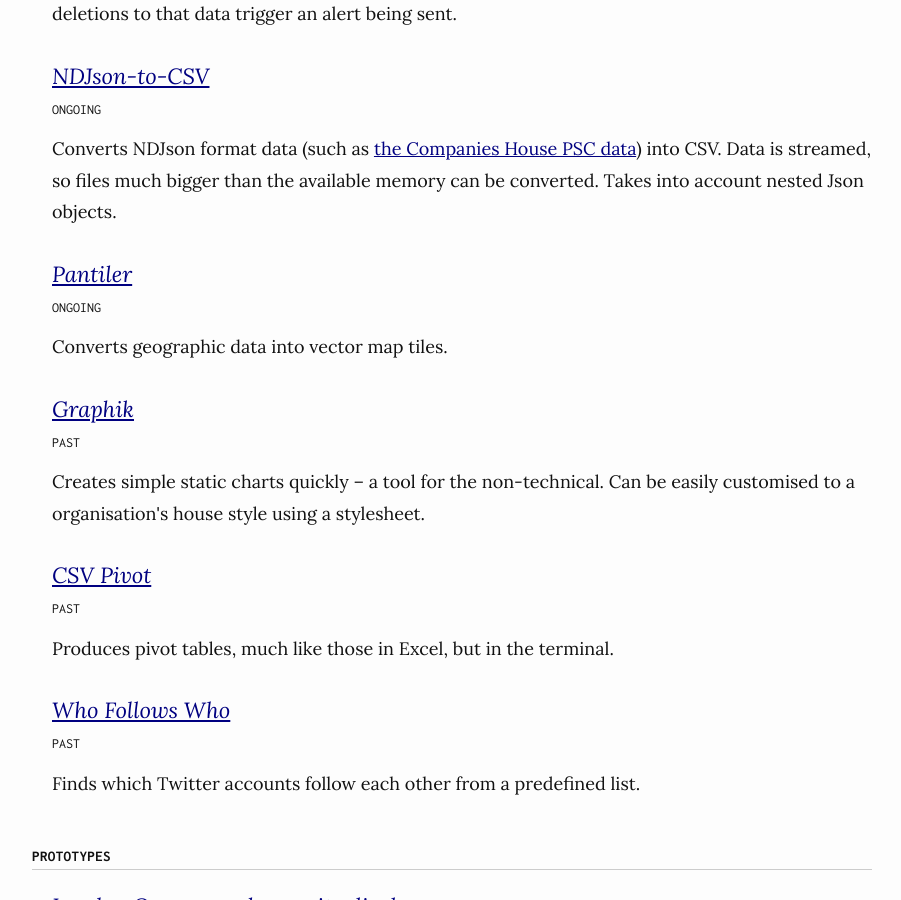
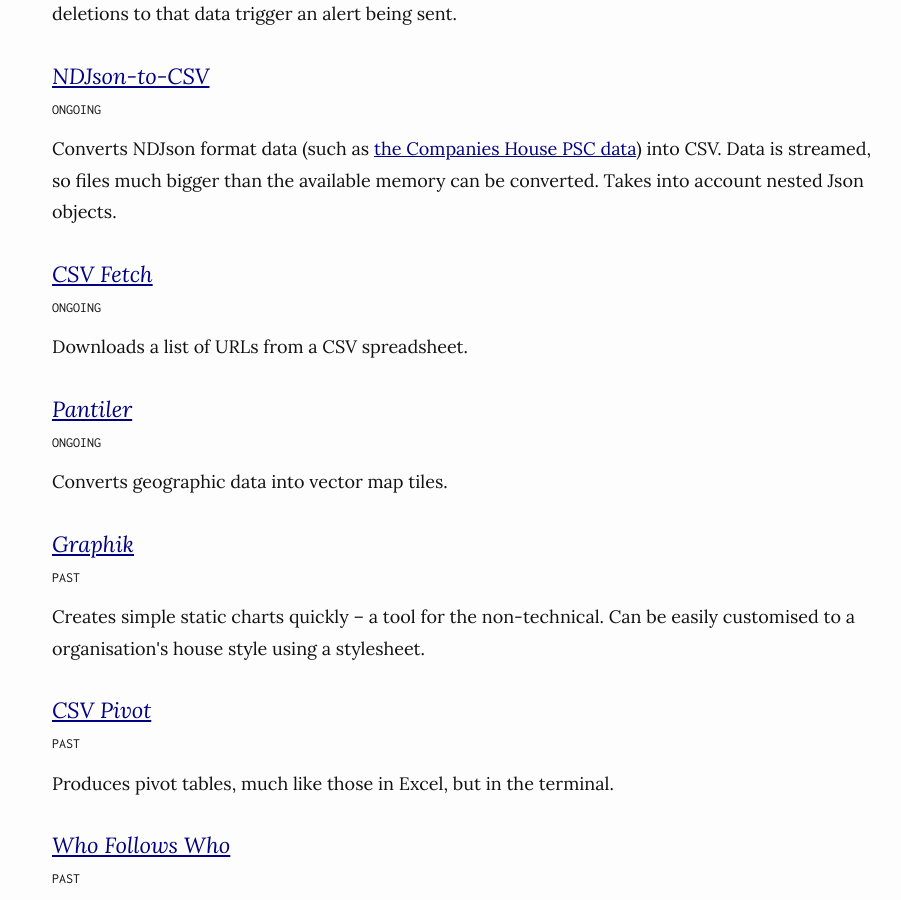
Before and after one commit to maxharlow/maxharlow.github.io, a Jekyll site: the page built from projects.md, in a window 1280 px wide and 900 px high, scrolled down 728 px. Shown: the whole window, without its empty margins (188-1089 px from the left). Built offline with Jekyll 4.4.1, drawn with Linux system fonts in a browser that asks for light colours.

Commit message:
Add CSV Fetch

```diff
--- a/_data/projects.yaml
+++ b/_data/projects.yaml
@@ -25,6 +25,13 @@
     state: ongoing
     details: |
         Converts NDJson format data (such as [the Companies House PSC data](http://download.companieshouse.gov.uk/en_pscdata.html)) into CSV. Data is streamed, so files much bigger than the available memory can be converted. Takes into account nested Json objects.
+
+-   title: CSV Fetch
+    link: https://github.com/maxharlow/csv-fetch
+    type: tool
+    state: ongoing
+    details: |
+        Downloads a list of URLs from a CSV spreadsheet.
 
 -   title: Pantiler
     link: https://github.com/maxharlow/pantiler
```
